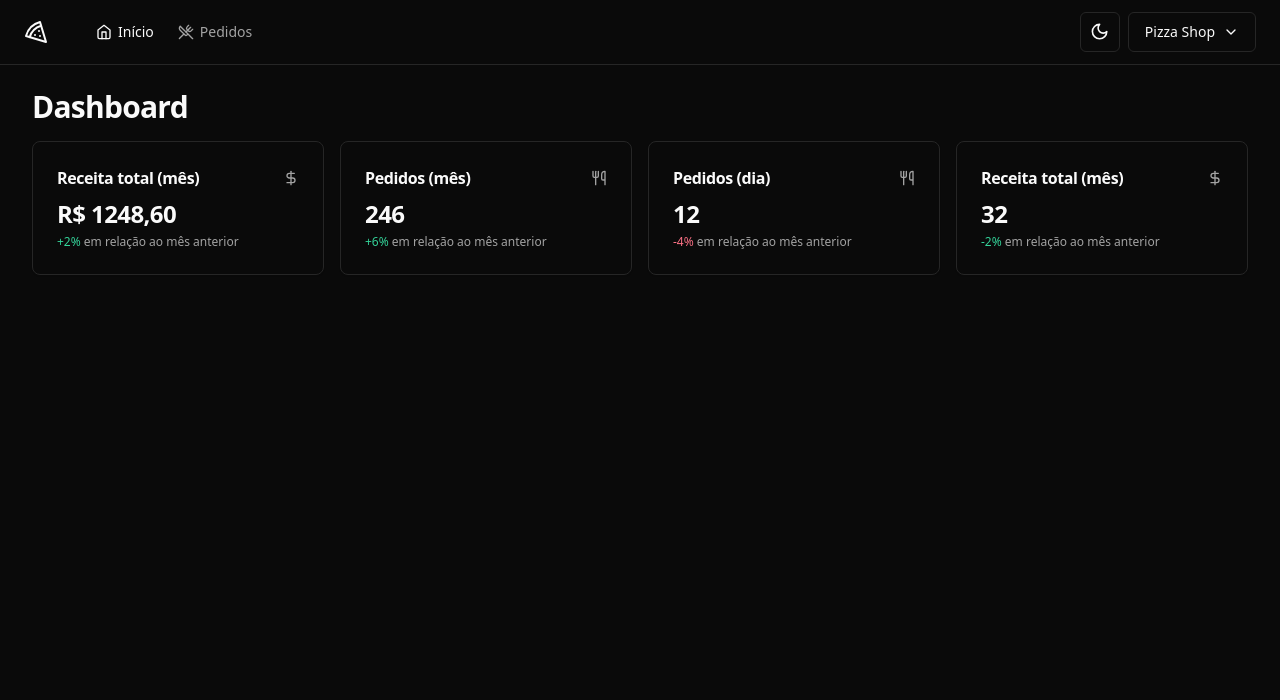
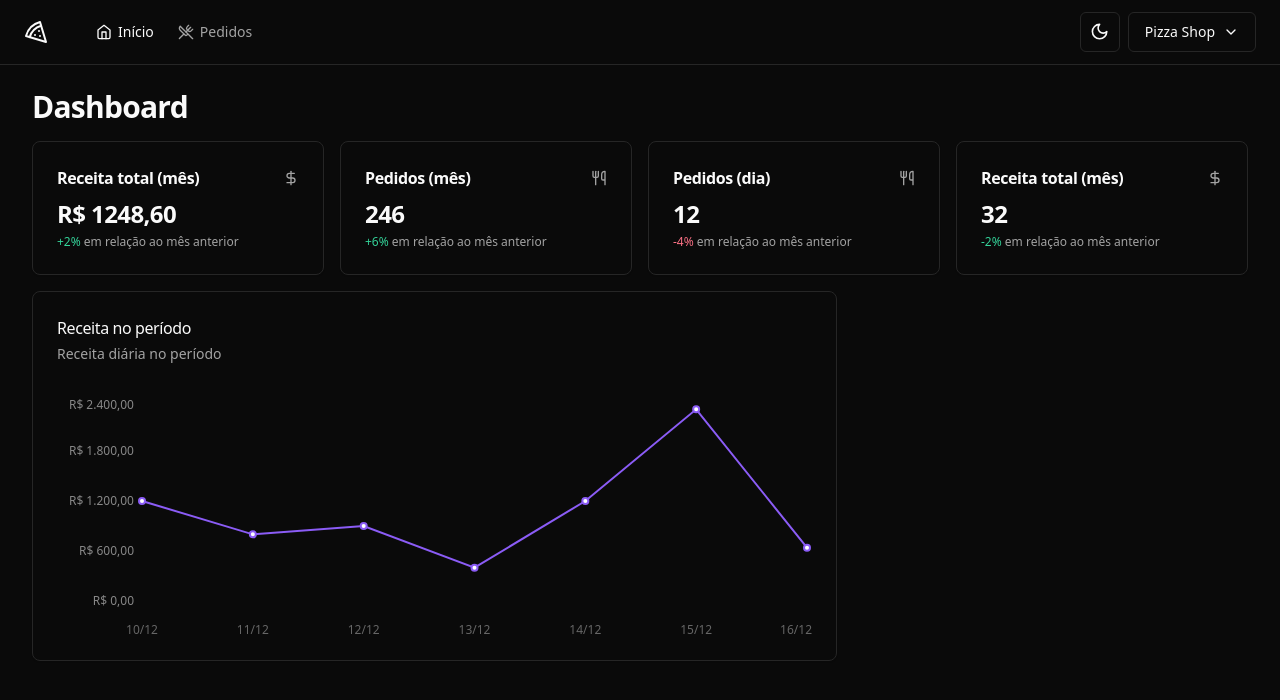
Before and after one commit to davipess93/pizzashop-web, a React (Vite) app: page / in a window 1280 px wide. Shown: the top 700 px of the page. Built offline with nearby package versions, Linux system fonts and the light colour scheme.

Commit message:
Gráfico de receita no período

```diff
--- a/package.json
+++ b/package.json
@@ -27,6 +27,7 @@
     "react-helmet-async": "^2.0.3",
     "react-hook-form": "^7.53.1",
     "react-router-dom": "^6.21.0",
+    "recharts": "^2.13.3",
     "sonner": "^1.7.0",
     "sort-by": "^1.2.0",
     "tailwind-merge": "^2.1.0",
--- a/src/pages/app/dashboard/dashboard.tsx
+++ b/src/pages/app/dashboard/dashboard.tsx
@@ -4,6 +4,7 @@
 import { MonthCanceledOrdersAmountCard } from './month-canceled-orders-amount-card'
 import { MonthOrdersAmountCard } from './month-orders-amount-card'
 import { MonthRevenueCard } from './month-revenue-card'
+import { RevenueChart } from './revenue-chart'
 
 export function Dashboard() {
   return (
@@ -19,6 +20,10 @@
           <MonthCanceledOrdersAmountCard />
         </div>
       </div>
+
+      <div className="grid grid-cols-9 gap-4">
+        <RevenueChart />
+      </div>
     </>
   )
 }
--- /dev/null
+++ b/src/pages/app/dashboard/revenue-chart.tsx
@@ -0,0 +1,70 @@
+import {
+  CartesianGrid,
+  Line,
+  LineChart,
+  ResponsiveContainer,
+  Tooltip,
+  XAxis,
+  YAxis,
+} from 'recharts'
+import colors from 'tailwindcss/colors'
+
+import {
+  Card,
+  CardContent,
+  CardDescription,
+  CardHeader,
+  CardTitle,
+} from '@/components/ui/card'
+
+const data = [
+  { date: '10/12', revenue: 1200 },
+  { date: '11/12', revenue: 800 },
+  { date: '12/12', revenue: 900 },
+  { date: '13/12', revenue: 400 },
+  { date: '14/12', revenue: 1200 },
+  { date: '15/12', revenue: 2300 },
+  { date: '16/12', revenue: 640 },
+]
+
+export function RevenueChart() {
+  return (
+    <Card className="col-span-6">
+      <CardHeader className="flex-row items-center justify-between pb-8">
+        <div className="space-y-1">
+          <CardTitle className="text-base font-medium">
+            Receita no período
+          </CardTitle>
+          <CardDescription>Receita diária no período</CardDescription>
+        </div>
+      </CardHeader>
+      <CardContent>
+        <ResponsiveContainer width="100%" height={240}>
+          <LineChart data={data} style={{ fontSize: 12 }}>
+            <XAxis dataKey="date" tickLine={false} axisLine={false} dy={16} />
+
+            <YAxis
+              stroke="#888"
+              axisLine={false}
+              tickLine={false}
+              width={80}
+              tickFormatter={(value: number) =>
+                value.toLocaleString('pt-BR', {
+                  style: 'currency',
+                  currency: 'BRL',
+                })
+              }
+            />
+
+            <Line
+              type="linear"
+              strokeWidth={2}
+              dataKey="revenue"
+              stroke={colors.violet['500']}
+            />
+          </LineChart>
+        </ResponsiveContainer>
+      </CardContent>
+    </Card>
+  )
+}
```
Also changed, not shown: 1 other file (tests, documents, lock files or other folders).
